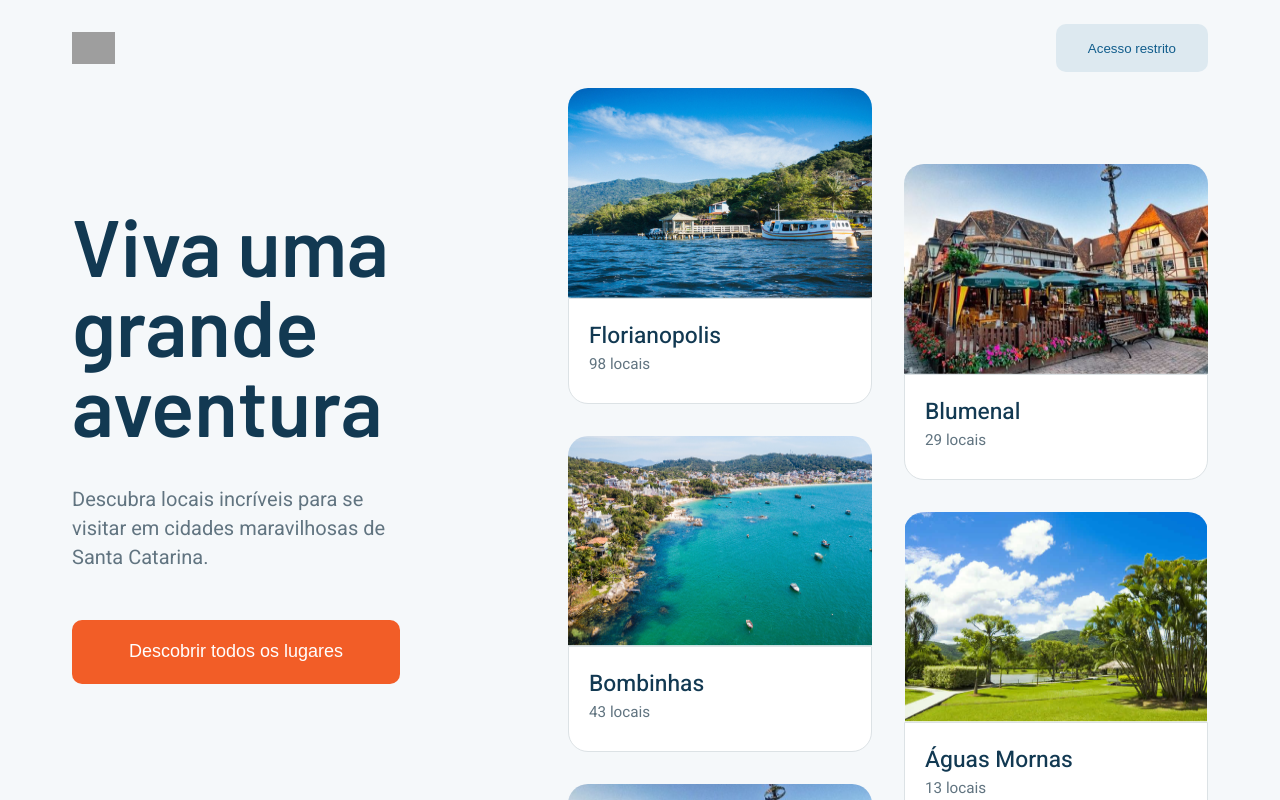
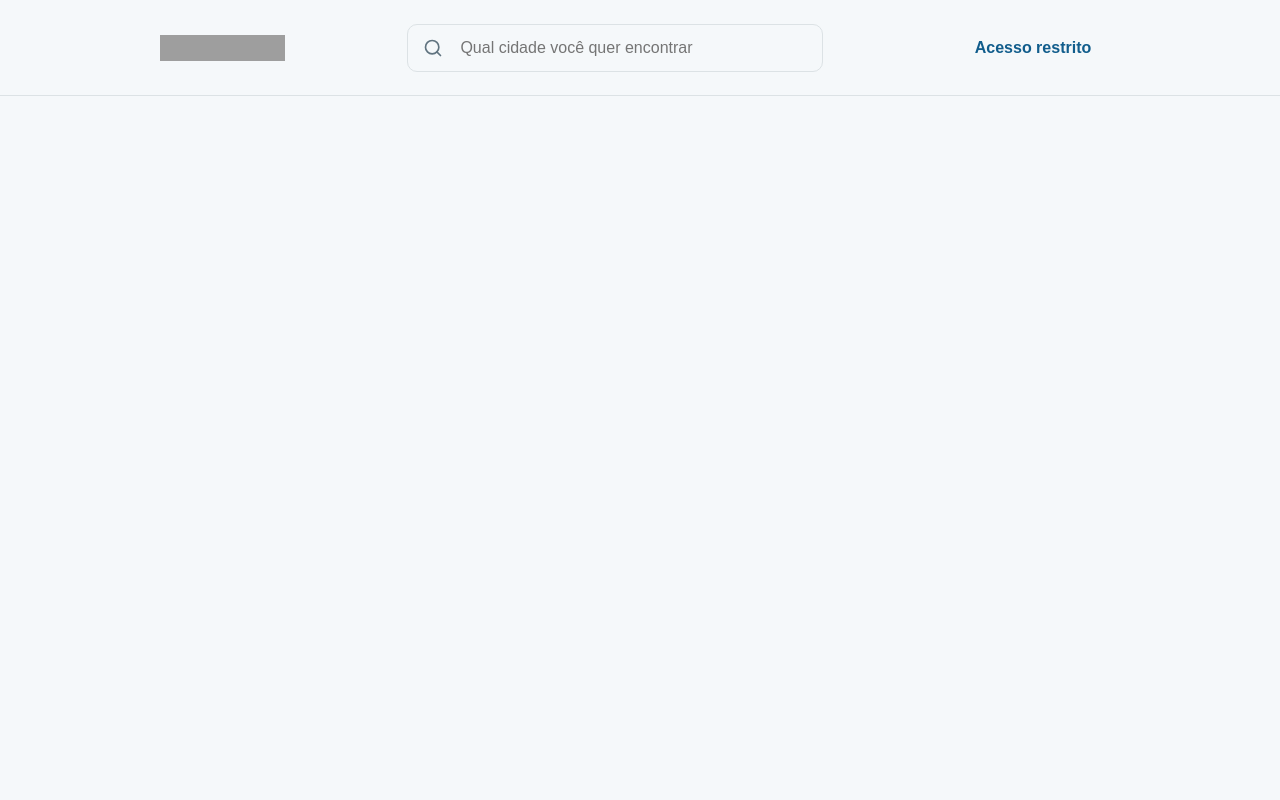
Before and after one commit to gitirana/traveler-web, a React (Create React App) app: page /cities in a window 1280 px wide. Built offline with nearby package versions, Linux system fonts and the light colour scheme; grey boxes are pictures that could not be loaded.

Commit message:
configuring routing

```diff
--- a/package.json
+++ b/package.json
@@ -13,7 +13,7 @@
     "react": "^17.0.1",
     "react-dom": "^17.0.1",
     "react-icons": "^4.2.0",
-    "react-router": "^5.2.0",
+    "react-router-dom": "^5.2.0",
     "react-scripts": "4.0.3",
     "styled-components": "^5.2.1",
     "typescript": "^4.1.2",
@@ -38,6 +38,7 @@
     ]
   },
   "devDependencies": {
+    "@types/react-router-dom": "^5.1.7",
     "@types/styled-components": "^5.1.7",
     "@typescript-eslint/eslint-plugin": "^4.16.1",
     "@typescript-eslint/parser": "^4.16.1",
--- a/src/App.tsx
+++ b/src/App.tsx
@@ -2,7 +2,8 @@ import React from 'react';
 import { ThemeProvider, DefaultTheme } from 'styled-components';
 import usePersistedState from './utils/usePersistedState';
 
-import Home from './pages/Home/index';
+// import Home from './pages/Home/index';
+import Routes from './routers/routes';
 
 import GlobalStyle from './styles/global';
 import light from './styles/themes/light';
@@ -13,7 +14,7 @@ const App: React.FC = () => {
   return (
     <ThemeProvider theme={theme}>
       <GlobalStyle />
-      <Home />
+      <Routes />
     </ThemeProvider>
   );
 };
--- a/src/pages/CitiesList/index.tsx
+++ b/src/pages/CitiesList/index.tsx
@@ -1,12 +1,12 @@
 import React from 'react';
-import Header from '../../components/Header'
+import Header from '../../components/Header';
 
 const CitiesList: React.FC = () => {
   return (
     <div>
-      <Header></Header>
+      <Header />
     </div>
-  )
-}
+  );
+};
 
 export default CitiesList;
--- a/src/pages/Home/index.tsx
+++ b/src/pages/Home/index.tsx
@@ -1,4 +1,6 @@
 import React from 'react';
+import { useHistory } from 'react-router-dom';
+
 import Card from '../../components/Card';
 
 import {
@@ -20,7 +22,8 @@ import Bombinhas from '../../assets/img/bombinhas.png';
 import Blumenal from '../../assets/img/blumenal.png';
 import AguasMornas from '../../assets/img/aguas-mornas.png';
 
-const Home: React.FC = () => {
+const Home: React.FC = props => {
+  const history = useHistory();
   return (
     <Container>
       <Header>
@@ -35,7 +38,9 @@ const Home: React.FC = () => {
             Descubra locais incríveis para se visitar em cidades maravilhosas de
             Santa Catarina.
           </p>
-          <button type="button">Descobrir todos os lugares</button>
+          <button type="button" onClick={() => history.push('/cities')}>
+            Descobrir todos os lugares
+          </button>
         </Present>
         <Cities>
           <FirstList>
--- /dev/null
+++ b/src/routers/routes.tsx
@@ -0,0 +1,46 @@
+import React from 'react';
+import { BrowserRouter, Switch, Route } from 'react-router-dom';
+
+import Home from '../pages/Home';
+import CitiesList from '../pages/CitiesList';
+
+const Routes: React.FC = () => {
+  const routes = [
+    {
+      path: '/home',
+      component: Home,
+    },
+    {
+      path: '/cities',
+      component: CitiesList,
+    },
+  ];
+
+  function RouteWithSubRoutes(route: any) {
+    return (
+      <Route
+        path={route.path}
+        render={props => (
+          // pass the sub-routes down to keep nesting
+          /* eslint-disable */
+          <route.component {...props} routes={route.routes} />
+          /* eslint-disable */
+        )}
+      />
+    );
+  }
+
+  return (
+    <BrowserRouter>
+      <Switch>
+        {routes.map(route => (
+          /* eslint-disable */
+          <RouteWithSubRoutes key={`${route.path}`} {...route} />
+          /* eslint-disable */
+        ))}
+      </Switch>
+    </BrowserRouter>
+  );
+};
+
+export default Routes;
```
Also changed, not shown: 1 other file (tests, documents, lock files or other folders).
